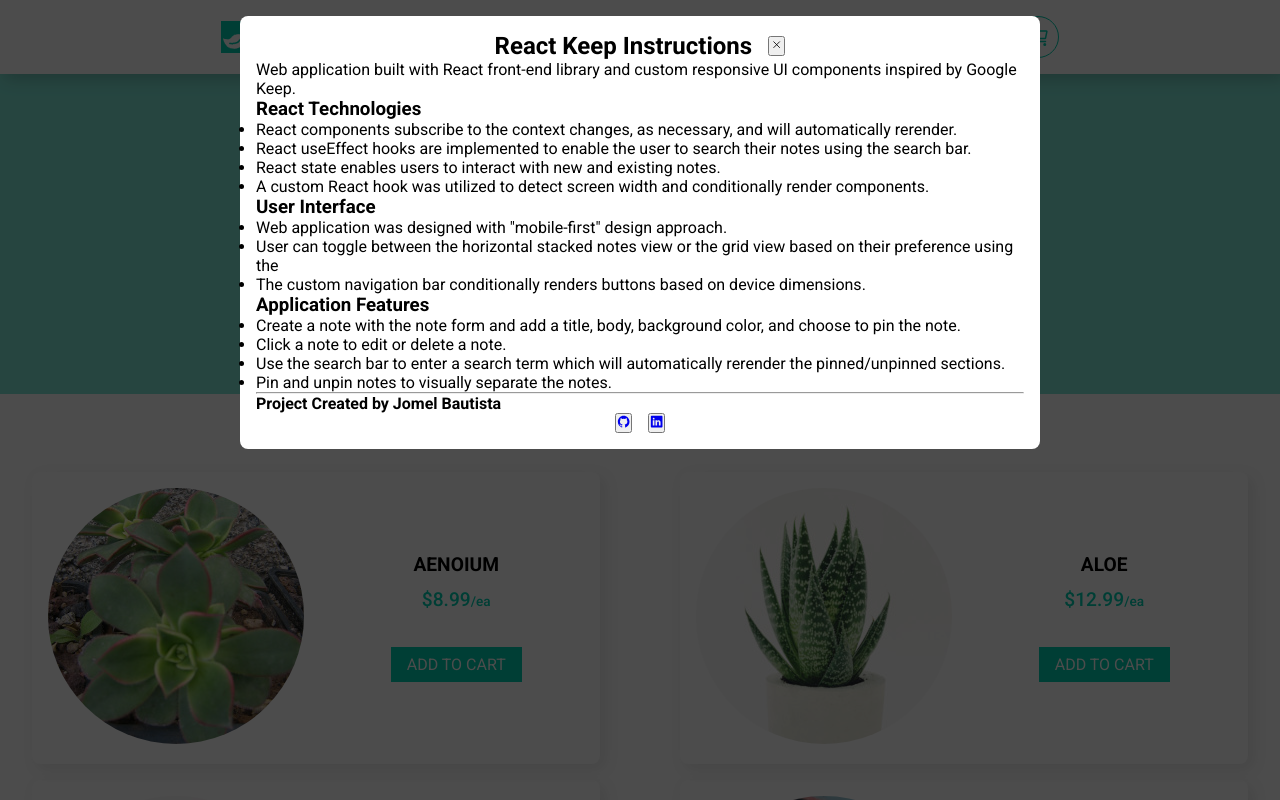
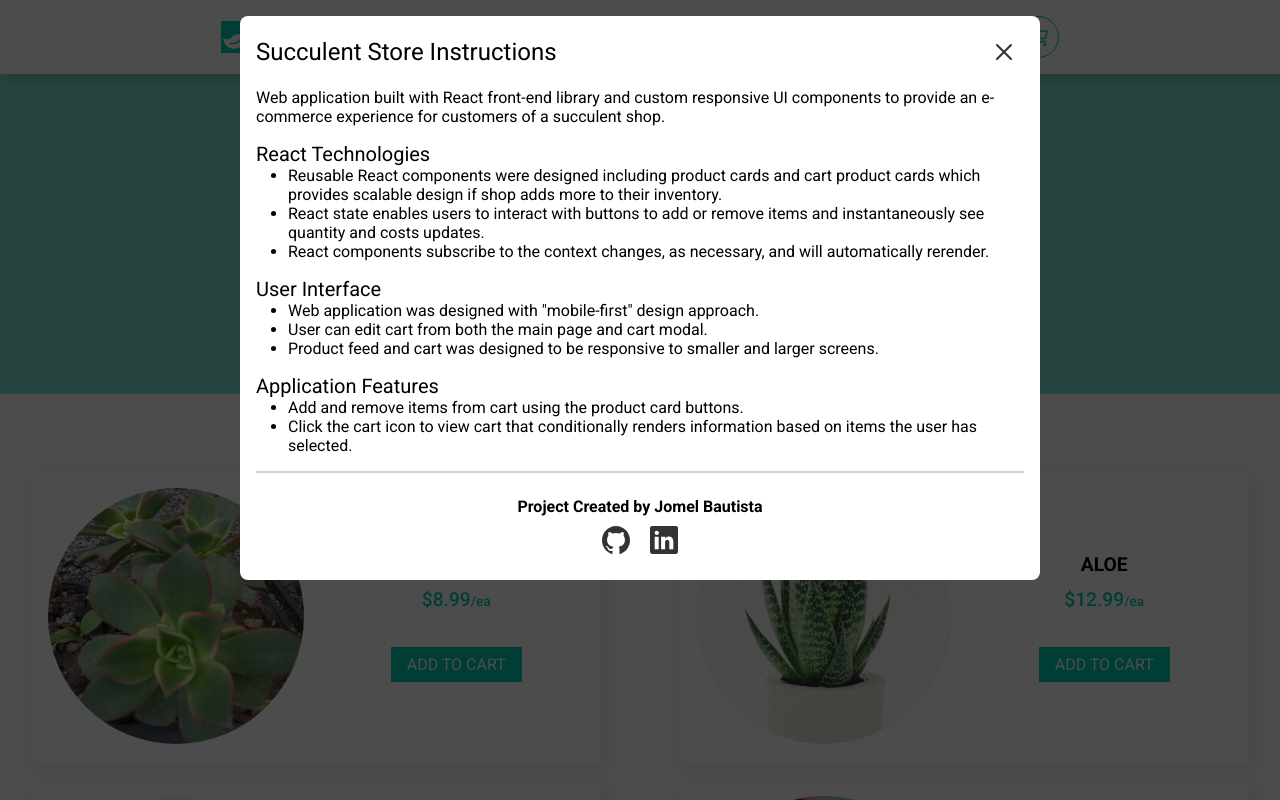
Before and after one commit to jogarbaut/react-succulent-store, a React (Create React App) app: page / in a window 1280 px wide. Both pictures are taken after a click on the button 921 px from the left and 37 px from the top of the page. Shown: the top 800 px of the page. Built offline with nearby package versions, Linux system fonts and the light colour scheme.

Commit message:
completed project ready for deploy

```diff
--- a/src/components/CartProduct.js
+++ b/src/components/CartProduct.js
@@ -1,20 +1,47 @@
-import CartContext from '../context/CartContext'
+import CartContext from "../context/CartContext"
 import { useContext } from "react"
+import { FaPlus, FaMinus, FaRegWindowClose } from "react-icons/fa"
 
 const CartProduct = ({ id, quantity, product }) => {
   const cart = useContext(CartContext)
   const productData = cart.getProductData(id)
 
   return (
-    <>
-    <h3>{productData.title}</h3>
-    <button onClick={() => cart.removeOneFromCart(product.id)}>-</button>
-    <p>{quantity} total</p>
-    <button onClick={() => cart.addOneToCart(product.id)}>+</button>
-    <p>${(quantity * productData.price).toFixed(2)}</p>
-    <button type="button" onClick={() => cart.deleteFromCart(id)}>Remove</button>
-    <hr />
-    </>
+    <article className="cart-product">
+      <div className="flex-row">
+        <h3 className="title">{productData.title}</h3>
+      </div>
+
+      <div className="grid-row">
+        <div className="grid-item">
+          <div className="img-container">
+            <img src={require(`../assets/img/${productData.image}`)} alt={productData.title} />
+          </div>
+        </div>
+        <div className="grid-item quantity-buttons">
+
+          <button type="button" className="btn btn__subtract" onClick={() => cart.removeOneFromCart(product.id)}>
+            <FaMinus />
+          </button>
+
+          <p className="quantity">Qty {quantity}</p>
+
+          <button type="button" className="btn btn__add" onClick={() => cart.addOneToCart(product.id)}>
+            <FaPlus />
+          </button>
+
+
+        </div>
+
+        <div className="grid-item">
+          <p className="subtotal">${(quantity * productData.price).toFixed(2)}</p>
+
+          <button type="button" className="btn btn__remove" onClick={() => cart.deleteFromCart(id)}>
+            <FaRegWindowClose />
+          </button>
+        </div>
+      </div>
+    </article>
   )
 }
 
--- a/src/components/CustomNav.js
+++ b/src/components/CustomNav.js
@@ -17,14 +17,14 @@
     <nav className="top-nav">
       <div className="top-nav-brand">
         <img src={leaf} id="leaf" className="brand-icon" alt="leaf" />
-        <h1>Super Succulents</h1>
+        <h1>Sincere Succulents</h1>
       </div>
       <div className="top-nav-settings-cart">
         <button className="button" type="button" onClick={handleInstructionsShow}>
           <IoInformationCircle />
         </button>
         <button className="button" type="button">
-          <a href="https://github.com/jomelbautista/react-keep" id="button-github" target="_blank" rel="noopener noreferrer">
+          <a href="https://github.com/jomelbautista/react-succulent-store" id="button-github" target="_blank" rel="noopener noreferrer">
             <IoLogoGithub />
           </a>
         </button>
--- a/src/components/InstructionsModal.js
+++ b/src/components/InstructionsModal.js
@@ -6,37 +6,33 @@
     <>
       <div className="overlay"></div>
       <article className="instructions-modal">
-        <div className="flex-row instructions__header">
-          <h2>React Keep Instructions</h2>
-          <button className="button" type="button" onClick={handleInstructionsClose}>
+        <div className="flex-row instructions-modal__header">
+          <h2>Succulent Store Instructions</h2>
+          <button className="btn btn__cancel" type="button" onClick={handleInstructionsClose}>
             <IoCloseOutline />
           </button>
         </div>
-        <p>Web application built with React front-end library and custom responsive UI components inspired by Google Keep.</p>
+        <p>Web application built with React front-end library and custom responsive UI components to provide an e-commerce experience for customers of a succulent shop.</p>
 
         <h3>React Technologies</h3>
         <ul>
+          <li>Reusable React components were designed including product cards and cart product cards which provides scalable design if shop adds more to their inventory.</li>
+          <li>React state enables users to interact with buttons to add or remove items and instantaneously see quantity and costs updates.</li>
           <li>React components subscribe to the context changes, as necessary, and will automatically rerender.</li>
-          <li>React useEffect hooks are implemented to enable the user to search their notes using the search bar.</li>
-          <li>React state enables users to interact with new and existing notes.</li>
-          <li>A custom React hook was utilized to detect screen width and conditionally render components.</li>
         </ul>
         <h3>User Interface</h3>
         <ul>
           <li>Web application was designed with "mobile-first" design approach.</li>
-          <li>User can toggle between the horizontal stacked notes view or the grid view based on their preference using the </li>
-          <li>The custom navigation bar conditionally renders buttons based on device dimensions.</li>
+          <li>User can edit cart from both the main page and cart modal.</li>
+          <li>Product feed and cart was designed to be responsive to smaller and larger screens.</li>
         </ul>
         <h3>Application Features</h3>
         <ul>
-          <li>Create a note with the note form and add a title, body, background color, and choose to pin the note.</li>
-          <li>Click a note to edit or delete a note.</li>
-          <li>Use the search bar to enter a search term which will automatically rerender the pinned/unpinned sections.</li>
-          <li>Pin and unpin notes to visually separate the notes.</li>
+          <li>Add and remove items from cart using the product card buttons.</li>
+          <li>Click the cart icon to view cart that conditionally renders information based on items the user has selected.</li>
         </ul>
         <hr />
         <div className="signature">
-
           <h4>Project Created by Jomel Bautista</h4>
           <div className="flex-row">
             <button className="button__signature" type="button">
--- a/src/index.css
+++ b/src/index.css
@@ -31,6 +31,13 @@
   --c-black: #333;
 }
 
+#portal {
+  /* Variable Styles */
+  --c-brand: #00d1b2;
+  --c-brand-rgb: 0, 209, 178;
+  --c-black: #333;
+}
+
 .App {
   width: 100%;
   height: 100vh;
@@ -50,7 +57,7 @@
 
 /* Top Navigation */
 .top-nav {
-  padding: 1rem 0;
+  padding: 1rem 0.5rem;
   width: 100%;
   display: flex;
   flex-direction: row;
@@ -172,6 +179,7 @@
   align-items: center;
   gap: 1rem;
 }
+
 /* Product Card */
 .product-card {
   width: 90%;
@@ -281,8 +289,8 @@
 /* Cart Modal */
 .cart-modal {
   display: flex;
-  flex-direction: column;
-  border-radius: 0.5rem;
+  flex-direction: row;
+  border-radius: 1rem;
   margin: 1rem 0;
   padding: 1rem;
   position: fixed;
@@ -293,6 +301,171 @@
   z-index: 10;
   background-color: white;
   max-width: 800px;
+  max-height: 50%;
+}
+
+.flex-col {
+  display: flex;
+  flex-direction: column;
+}
+
+.cart-items {
+  padding-right: 1rem;
+  overflow-y: auto;
+  flex: 2;
+}
+
+.cart-items-title {
+  font-weight: 400;
+  margin-bottom: 1rem;
+}
+
+.totals {
+  flex: 1;
+  padding-left: .5rem;
+}
+
+.totals .values {
+  text-align: right;
+  white-space: nowrap;
+}
+
+.totals .values {
+  font-weight: 300;
+  font-size: 1rem;
+  margin-bottom: 0.5rem;
+}
+
+.total {
+  margin: .5rem 0;
+  font-weight: 500;
+}
+
+/* Cart Product */
+.cart-product {
+  margin-bottom: 1rem;
+}
+
+.cart-product .grid-row {
+  display: grid;
+  grid-template-columns: 1fr 3fr 2.5fr;
+  column-gap: .5rem;
+}
+
+.cart-product .grid-item {
+  display: flex;
+  flex-direction: row;
+  justify-content: center;
+  align-items: center;
+  overflow: auto;
+}
+
+.cart-product .title {
+  font-size: 1rem;
+  font-weight: 300;
+  border-bottom: 1px solid var(--c-black);
+  margin-bottom: 0.5rem;
+}
+
+.cart-product .quantity-buttons {
+  gap: .25rem;
+  white-space: nowrap;
+}
+
+.cart-product .quantity {
+  font-weight: 300;
+  font-size: .75rem;
+}
+
+.cart-product .subtotal {
+  font-weight: 500;
+  font-size: .75rem;
+  text-align: center;
+}
+
+.cart-product .img-container {
+  width: 100%;
+}
+
+.cart-product img {
+  width: 100%;
+  height: auto;
+  border-radius: 50%;
+}
+
+.btn__remove {
+  background: none;
+  font-size: 1rem;
+  display: grid;
+  place-content: center;
+  color: red;
+  padding: .25rem;
+  border: none;
+}
+
+.btn__cancel {
+  background: none;
+  font-size: 2rem;
+  display: grid;
+  place-content: center;
+  color: var(--c-black);
+  padding: .25rem;
+  border: none;
+}
+
+.btn__checkout {
+  padding: .5rem 1rem;
+  background-color: var(--c-brand);
+  color: white;
+  border: none;
+  text-transform: uppercase;
+  font-size: 1rem;
+}
+
+.cancel {
+  justify-content: flex-end;
+}
+
+.signature {
+  margin-top: 0.5rem;
+  display: grid;
+  place-content: center;
+  text-align: center;
+}
+
+hr {
+  border: 0.5px solid lightgray;
+  margin-bottom: 1rem;
+}
+
+.checkout-message {
+  display: flex;
+  flex-direction: column;
+  margin: auto;
+  align-items: center;
+}
+
+.button__signature {
+  display: grid;
+  place-content: center;
+  background: none;
+  border: none;
+}
+
+.button__signature a {
+  margin-top: .5rem;
+  font-size: 2rem;
+  color: #333;
+}
+
+.btn__back, .btn__reset {
+  padding: .5rem 1rem;
+  background-color: var(--c-brand);
+  color: white;
+  border: none;
+  text-transform: uppercase;
+  font-size: 1rem;
+  margin: .5rem 0;
 }
 
 /* Instructions Modal */
@@ -310,6 +483,45 @@
   z-index: 10;
   background-color: white;
   max-width: 800px;
+  max-height: 100%;
+  overflow-y: auto;
+}
+
+.instructions-modal__header {
+  justify-content: space-between;
+  margin-bottom: 1rem;
+}
+
+.instructions-modal__header h2 {
+  font-size: 1.5rem;
+  font-weight: 400;
+}
+
+.instructions-modal p {
+  font-size: 1rem;
+  font-weight: 400;
+  margin-bottom: 1rem;
+}
+
+.instructions-modal h3 {
+  font-size: 1.25rem;
+  font-weight: 400;
+}
+
+.instructions-modal ul {
+  margin-bottom: 1rem;
+}
+
+.instructions-modal li {
+  font-size: 1rem;
+  margin-left: 2rem;
+}
+
+.signature {
+  margin-top: 0.5rem;
+  display: grid;
+  place-content: center;
+  text-align: center;
 }
 
 /* Footer */
@@ -362,6 +574,12 @@
     grid-gap: 1rem;
     place-content: center;
   }
+
+  .cart-product .grid-row {
+    display: grid;
+    grid-template-columns: 1fr 2fr 1.5fr;
+    column-gap: .5rem;
+  }
 }
 
 @media only screen and (min-width: 992px) {
```
Also changed, not shown: src/components/CartModal.js (+62 -16 lines), src/components/Instructions.js (deleted, +0 -60 lines), src/index.js (+6 -6 lines).
